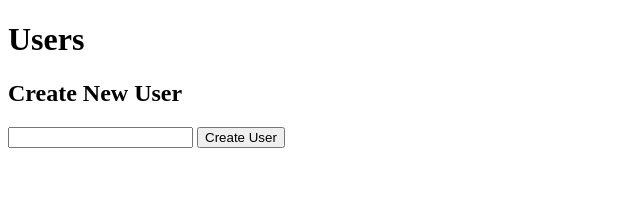
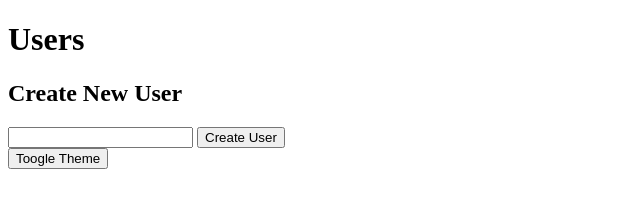
Before and after one commit to Espadv69/Simple-Node-Api, a website: page public/index.html in a window 1280 px wide. Shown: the whole page, without its empty margins (0-640 px from the left). Drawn offline with Linux system fonts and the light colour scheme; no server answers.

Commit message:
Add button to toogle theme

```diff
--- a/public/index.html
+++ b/public/index.html
@@ -15,6 +15,12 @@
       <input type="text" class="user-name" required>
       <button>Create User</button>
     </form>
+    <button
+      type="button"
+      class="themeToogle"
+    >
+      Toogle Theme
+    </button>
     <script src="./script.js"></script>
   </body>
 </html>
```
